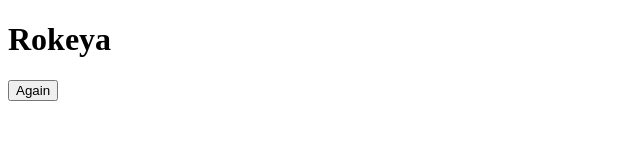
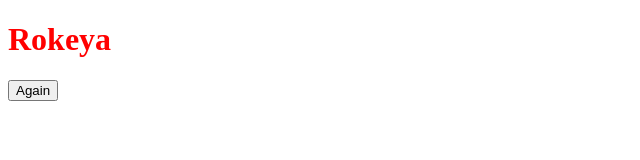
Before and after one commit to Alamin8965/surprise, a plain HTML site: page rokeya.html in a window 1280 px wide. Shown: the whole page, without its empty margins (0-640 px from the left). Drawn offline with Linux system fonts and the light colour scheme.

Commit message:
Change Rokeya header color to red

```diff
--- a/rokeya.html
+++ b/rokeya.html
@@ -2,7 +2,7 @@
 <html>
 <body>
 
-<h1>Rokeya</h1>
+<h1 style="color: red;">Rokeya</h1>
 
 <button onclick="goNext()">Again</button>
 
```
